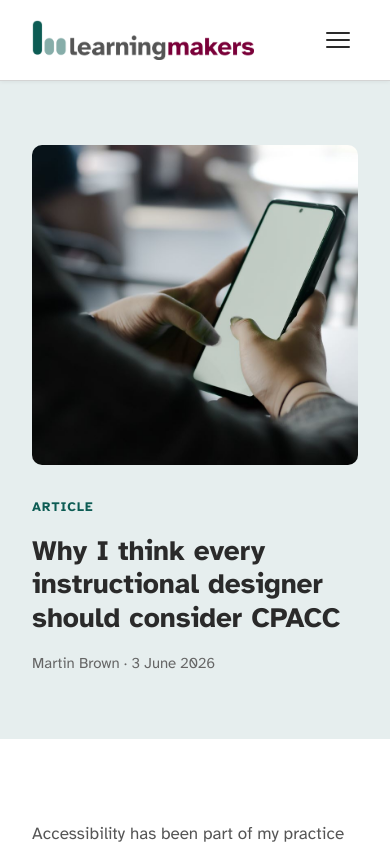
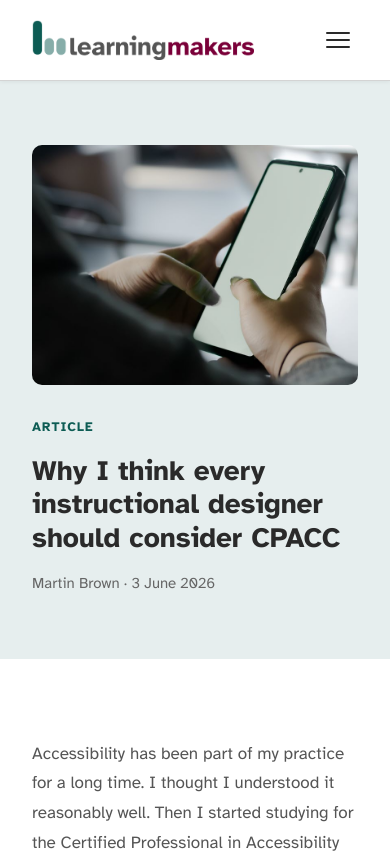
Before and after one commit to martinrbrown/learning-makers-website, a Next.js app: page /articles/why-every-instructional-designer-should-consider-cpacc in a window 390 px wide. Shown: the top 853 px of the page. Built offline with nearby package versions, Linux system fonts and the light colour scheme.

Commit message:
More article layout fixes.

```diff
--- a/app/articles/why-every-instructional-designer-should-consider-cpacc/page.module.css
+++ b/app/articles/why-every-instructional-designer-should-consider-cpacc/page.module.css
@@ -4,17 +4,35 @@
 }
 
 .articleHeroInner {
-  max-width: 680px;
+  display: grid;
+  grid-template-columns: 1fr auto;
+  gap: 2rem;
+  align-items: center;
+}
+
+.heroText {
+  min-width: 0;
 }
 
 .articleImage {
-  width: 100%;
+  width: 320px;
   height: 320px;
-  max-height: 320px;
   object-fit: cover;
   border-radius: 10px;
   display: block;
-  margin-bottom: 2rem;
+  flex-shrink: 0;
+}
+
+@media (max-width: 768px) {
+  .articleHeroInner {
+    grid-template-columns: 1fr;
+  }
+
+  .articleImage {
+    order: -1;
+    width: 100%;
+    height: 240px;
+  }
 }
 
 .eyebrow {
@@ -45,6 +63,7 @@
 
 .prose {
   max-width: 680px;
+  margin: 0 auto;
 }
 
 .prose h2 {
--- a/app/articles/why-every-instructional-designer-should-consider-cpacc/page.tsx
+++ b/app/articles/why-every-instructional-designer-should-consider-cpacc/page.tsx
@@ -15,19 +15,21 @@ export default function CPACCArticlePage() {
       <div className={styles.articleHero}>
         <div className="container">
           <div className={styles.articleHeroInner}>
+            <div className={styles.heroText}>
+              <p className={styles.eyebrow}>Article</p>
+              <h1 className={styles.title}>
+                Why I think every instructional designer should consider CPACC
+              </h1>
+              <p className={styles.meta}>Martin Brown · 3 June 2026</p>
+            </div>
             <Image
               src="/cpacc-article-image-800x800.jpg"
               alt="A person holds a smartphone in a café, suggesting studying on the go."
-              width={800}
-              height={800}
+              width={320}
+              height={320}
               className={styles.articleImage}
               priority
             />
-            <p className={styles.eyebrow}>Article</p>
-            <h1 className={styles.title}>
-              Why I think every instructional designer should consider CPACC
-            </h1>
-            <p className={styles.meta}>Martin Brown · 3 June 2026</p>
           </div>
         </div>
       </div>
```
